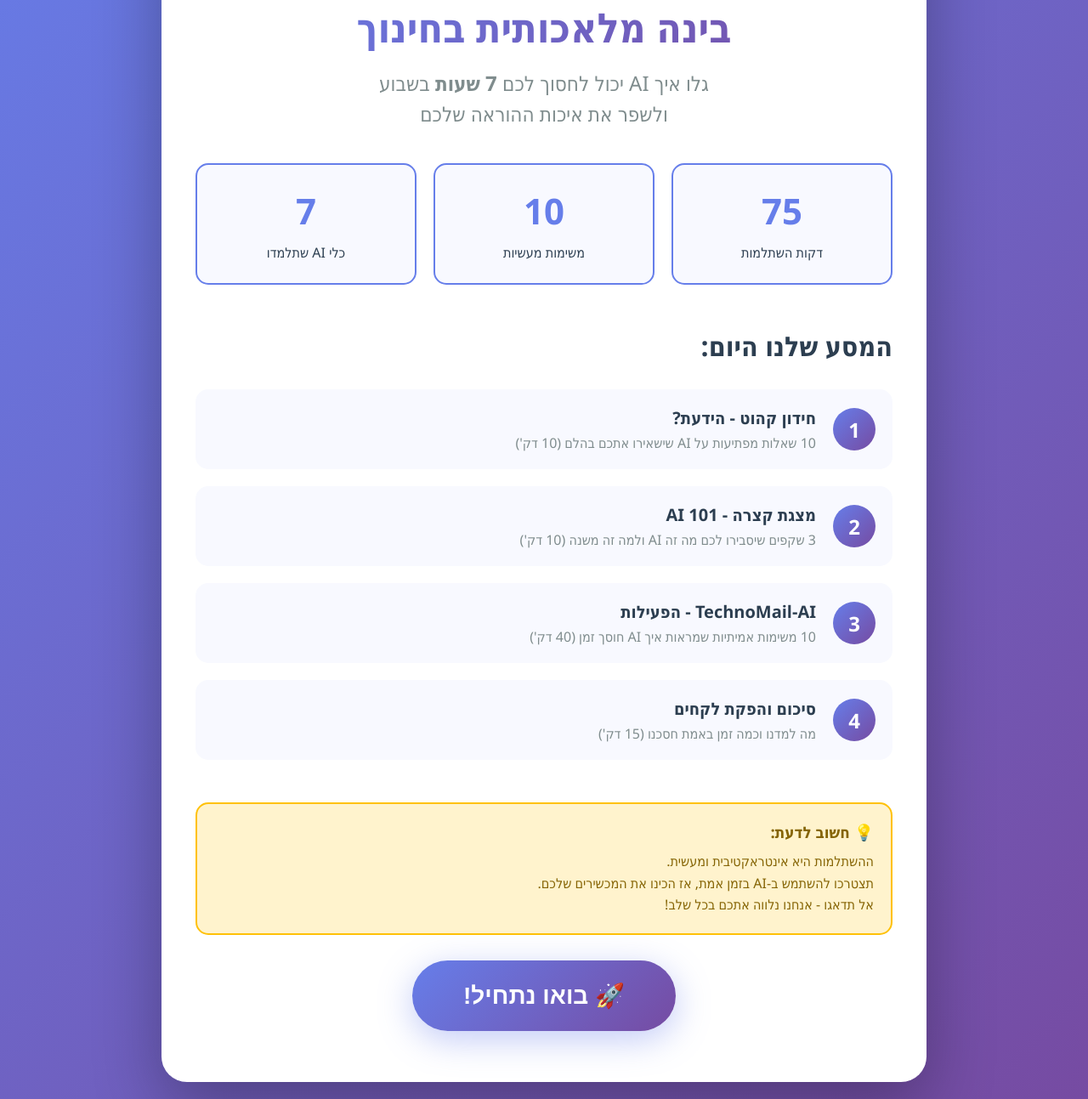
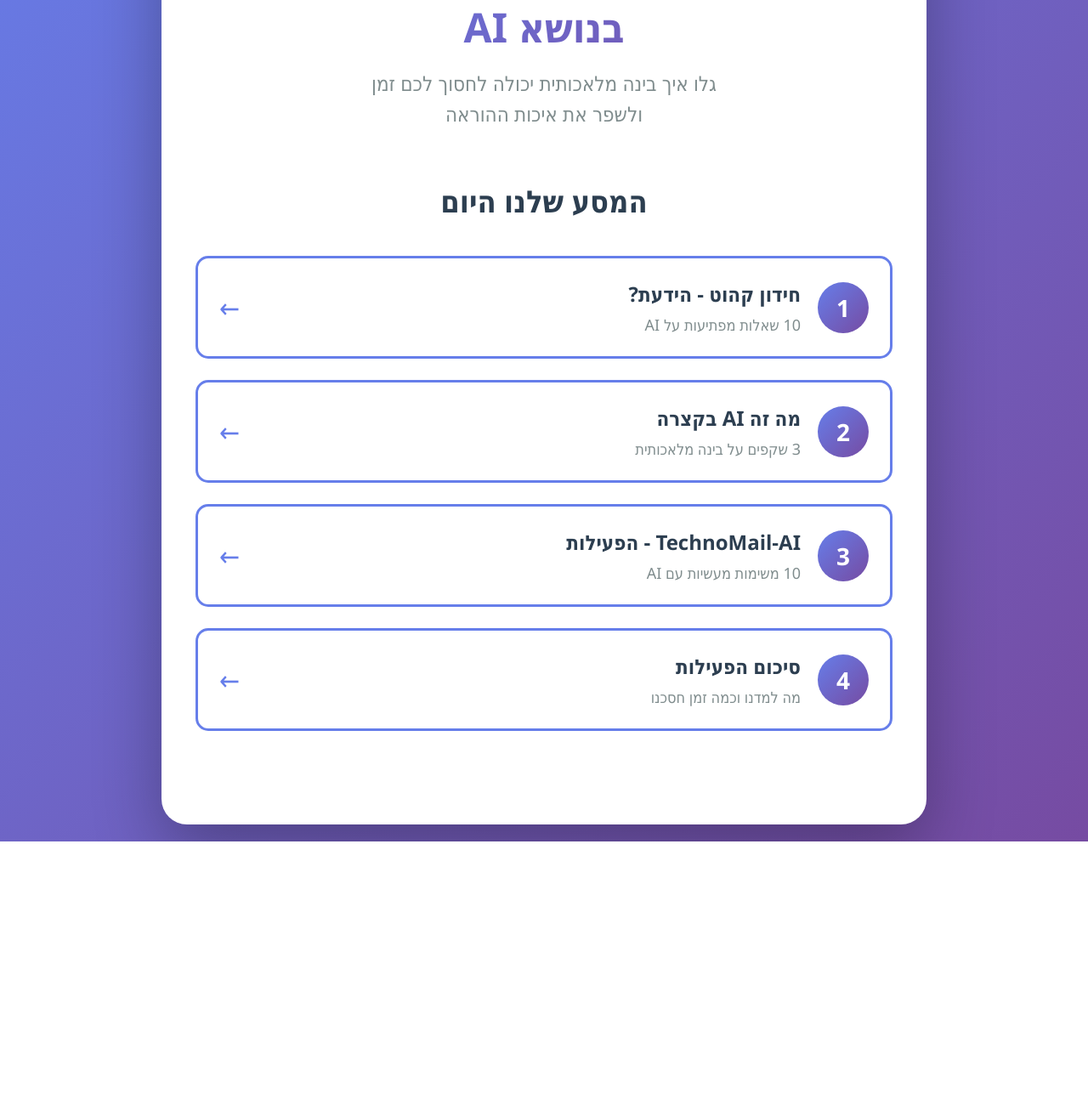
Before and after one commit to snirsnir/test123, a plain HTML site: page aistart.html in a window 1280 px wide. Shown: the part 273-1566 px from the top of the page at 85% size. After the commit the page ends 1263 px from the top, so only its background shows below. Drawn offline with Linux system fonts and the light colour scheme.

Commit message:
Update aistart.html

```diff
--- a/aistart.html
+++ b/aistart.html
@@ -3,7 +3,7 @@
 <head>
     <meta charset="UTF-8">
     <meta name="viewport" content="width=device-width, initial-scale=1.0">
-    <title>השתלמות AI למורים - בינה מלאכותית בחינוך</title>
+    <title>השתלמות בנושא AI</title>
     <style>
         * {
             margin: 0;
@@ -58,7 +58,7 @@
         .subtitle {
             font-size: 24px;
             color: #7f8c8d;
-            margin-bottom: 40px;
+            margin-bottom: 60px;
             line-height: 1.5;
         }
 
@@ -69,33 +69,6 @@
             font-weight: bold;
         }
 
-        .stats {
-            display: flex;
-            justify-content: space-around;
-            margin: 40px 0;
-            gap: 20px;
-        }
-
-        .stat-box {
-            flex: 1;
-            background: #f8f9ff;
-            padding: 25px;
-            border-radius: 15px;
-            border: 2px solid #667eea;
-        }
-
-        .stat-number {
-            font-size: 42px;
-            font-weight: bold;
-            color: #667eea;
-            margin-bottom: 10px;
-        }
-
-        .stat-label {
-            font-size: 16px;
-            color: #2c3e50;
-        }
-
         .journey {
             margin: 50px 0;
             text-align: right;
@@ -103,92 +76,67 @@
 
         .journey h2 {
             color: #2c3e50;
-            margin-bottom: 30px;
-            font-size: 32px;
+            margin-bottom: 40px;
+            font-size: 36px;
+            text-align: center;
         }
 
         .step {
             display: flex;
             align-items: center;
             gap: 20px;
-            margin-bottom: 20px;
-            padding: 20px;
-            background: #f8f9ff;
+            margin-bottom: 25px;
+            padding: 25px;
+            background: white;
+            border: 3px solid #667eea;
             border-radius: 15px;
             transition: all 0.3s;
+            cursor: pointer;
+            text-decoration: none;
+            color: inherit;
         }
 
         .step:hover {
-            transform: translateX(-5px);
-            box-shadow: 0 5px 20px rgba(102, 126, 234, 0.2);
+            transform: translateX(-10px);
+            box-shadow: 0 10px 30px rgba(102, 126, 234, 0.3);
+            background: linear-gradient(to left, #fff, #f8f9ff);
         }
 
         .step-number {
-            width: 50px;
-            height: 50px;
+            width: 60px;
+            height: 60px;
             background: linear-gradient(135deg, #667eea, #764ba2);
             color: white;
             border-radius: 50%;
             display: flex;
             align-items: center;
             justify-content: center;
-            font-size: 24px;
+            font-size: 28px;
             font-weight: bold;
             flex-shrink: 0;
         }
 
         .step-content {
             text-align: right;
+            flex: 1;
         }
 
         .step-title {
-            font-size: 20px;
+            font-size: 24px;
             font-weight: bold;
             color: #2c3e50;
-            margin-bottom: 5px;
+            margin-bottom: 8px;
         }
 
         .step-desc {
-            font-size: 16px;
+            font-size: 18px;
             color: #7f8c8d;
         }
 
-        .start-btn {
-            background: linear-gradient(135deg, #667eea, #764ba2);
-            color: white;
-            border: none;
-            padding: 25px 60px;
-            font-size: 28px;
-            border-radius: 50px;
-            cursor: pointer;
-            font-weight: bold;
-            box-shadow: 0 10px 40px rgba(102, 126, 234, 0.4);
-            transition: all 0.3s;
-            margin-top: 30px;
-        }
-
-        .start-btn:hover {
-            transform: translateY(-5px);
-            box-shadow: 0 15px 50px rgba(102, 126, 234, 0.6);
-        }
-
-        .info-box {
-            background: #fff3cd;
-            border: 2px solid #ffc107;
-            border-radius: 15px;
-            padding: 20px;
-            margin-top: 30px;
-            text-align: right;
-        }
-
-        .info-box h3 {
-            color: #856404;
-            margin-bottom: 10px;
-        }
-
-        .info-box p {
-            color: #856404;
-            line-height: 1.6;
+        .arrow {
+            font-size: 32px;
+            color: #667eea;
+            flex-shrink: 0;
         }
     </style>
 </head>
@@ -196,98 +144,52 @@
     <div class="container">
         <div class="logo">🤖</div>
         <h1>ברוכים הבאים להשתלמות</h1>
-        <h1 class="highlight">בינה מלאכותית בחינוך</h1>
+        <h1 class="highlight">בנושא AI</h1>
 
         <p class="subtitle">
-            גלו איך AI יכול לחסוך לכם <strong>7 שעות</strong> בשבוע<br>
-            ולשפר את איכות ההוראה שלכם
+            גלו איך בינה מלאכותית יכולה לחסוך לכם זמן<br>
+            ולשפר את איכות ההוראה
         </p>
 
-        <div class="stats">
-            <div class="stat-box">
-                <div class="stat-number">75</div>
-                <div class="stat-label">דקות השתלמות</div>
-            </div>
-            <div class="stat-box">
-                <div class="stat-number">10</div>
-                <div class="stat-label">משימות מעשיות</div>
-            </div>
-            <div class="stat-box">
-                <div class="stat-number">7</div>
-                <div class="stat-label">כלי AI שתלמדו</div>
-            </div>
-        </div>
+        <div class="journey">
+            <h2>המסע שלנו היום</h2>
 
-        <div class="journey">
-            <h2>המסע שלנו היום:</h2>
-
-            <div class="step">
+            <a href="https://create.kahoot.it/share/ai/a704ab84-7b66-4177-84d2-a23c1a2e4bf3" class="step" target="_blank">
                 <div class="step-number">1</div>
                 <div class="step-content">
                     <div class="step-title">חידון קהוט - הידעת?</div>
-                    <div class="step-desc">10 שאלות מפתיעות על AI שישאירו אתכם בהלם (10 דק')</div>
+                    <div class="step-desc">10 שאלות מפתיעות על AI</div>
                 </div>
-            </div>
+                <div class="arrow">←</div>
+            </a>
 
-            <div class="step">
+            <a href="https://snirsnir.github.io/test123/ai.html" class="step" target="_blank">
                 <div class="step-number">2</div>
                 <div class="step-content">
-                    <div class="step-title">מצגת קצרה - AI 101</div>
-                    <div class="step-desc">3 שקפים שיסבירו לכם מה זה AI ולמה זה משנה (10 דק')</div>
+                    <div class="step-title">מה זה AI בקצרה</div>
+                    <div class="step-desc">3 שקפים על בינה מלאכותית</div>
                 </div>
-            </div>
+                <div class="arrow">←</div>
+            </a>
 
-            <div class="step">
+            <a href="https://technomail-project.vercel.app/" class="step" target="_blank">
                 <div class="step-number">3</div>
                 <div class="step-content">
                     <div class="step-title">TechnoMail-AI - הפעילות</div>
-                    <div class="step-desc">10 משימות אמיתיות שמראות איך AI חוסך זמן (40 דק')</div>
+                    <div class="step-desc">10 משימות מעשיות עם AI</div>
                 </div>
-            </div>
+                <div class="arrow">←</div>
+            </a>
 
-            <div class="step">
+            <a href="https://technomail-project.vercel.app/" class="step" target="_blank">
                 <div class="step-number">4</div>
                 <div class="step-content">
-                    <div class="step-title">סיכום והפקת לקחים</div>
-                    <div class="step-desc">מה למדנו וכמה זמן באמת חסכנו (15 דק')</div>
+                    <div class="step-title">סיכום הפעילות</div>
+                    <div class="step-desc">מה למדנו וכמה זמן חסכנו</div>
                 </div>
-            </div>
+                <div class="arrow">←</div>
+            </a>
         </div>
-
-        <div class="info-box">
-            <h3>💡 חשוב לדעת:</h3>
-            <p>
-                ההשתלמות היא אינטראקטיבית ומעשית.<br>
-                תצטרכו להשתמש ב-AI בזמן אמת, אז הכינו את המכשירים שלכם.<br>
-                אל תדאגו - אנחנו נלווה אתכם בכל שלב!
-            </p>
-        </div>
-
-        <button class="start-btn" onclick="startWorkshop()">
-            🚀 בואו נתחיל!
-        </button>
     </div>
-
-    <script>
-        function startWorkshop() {
-            // שלב 1: קהוט
-            window.location.href = 'https://create.kahoot.it/share/ai/a704ab84-7b66-4177-84d2-a23c1a2e4bf3';
-
-            // שמור בזיכרון שהשתלמות התחילה
-            sessionStorage.setItem('workshopStarted', 'true');
-            sessionStorage.setItem('workshopStep', '1');
-        }
-
-        // אם חוזרים מהקהוט - עבור ישר למצגת
-        window.onload = function() {
-            const step = sessionStorage.getItem('workshopStep');
-
-            if (step === '1' && window.location.search.includes('return')) {
-                // חזרו מהקהוט - עבור למצגת
-                sessionStorage.setItem('workshopStep', '2');
-                window.location.href = 'https://snirsnir.github.io/test123/ai.html';
-            }
-        };
-    </script>
 </body>
 </html>
```
